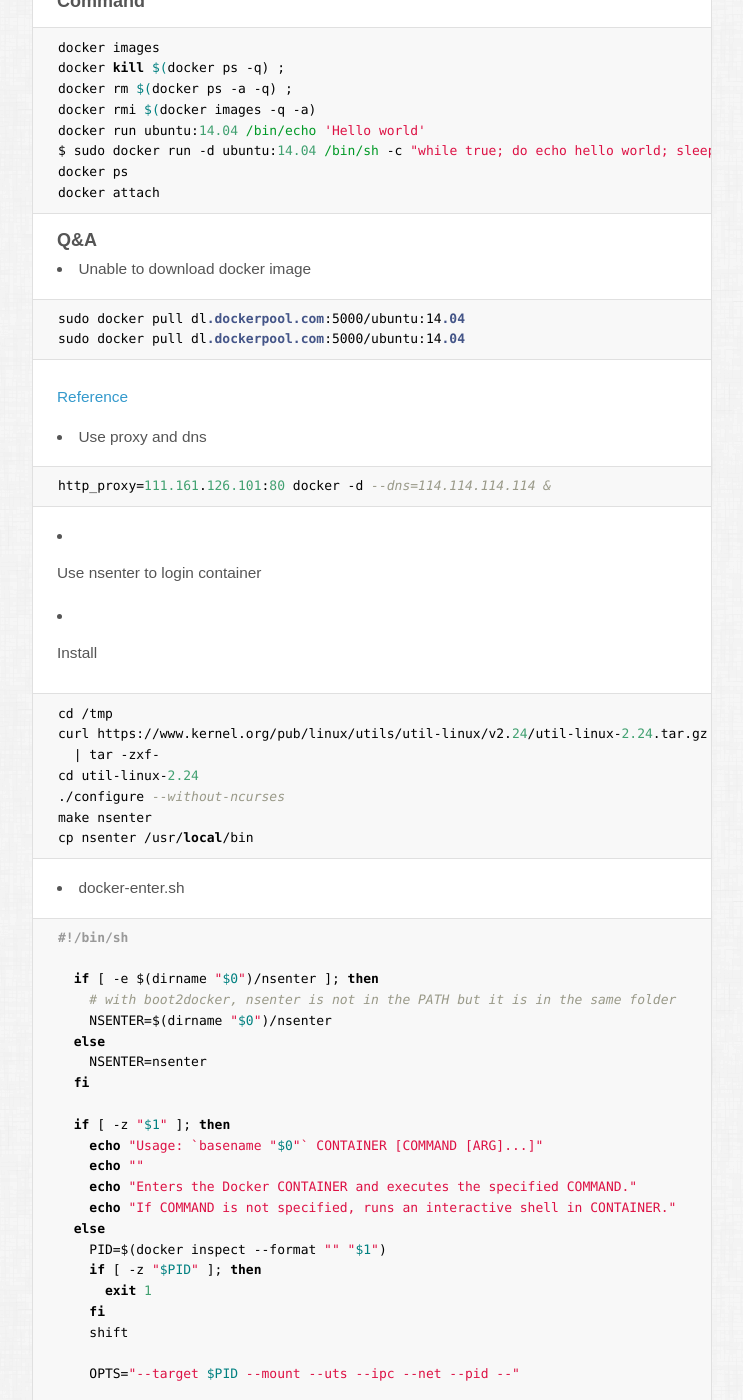
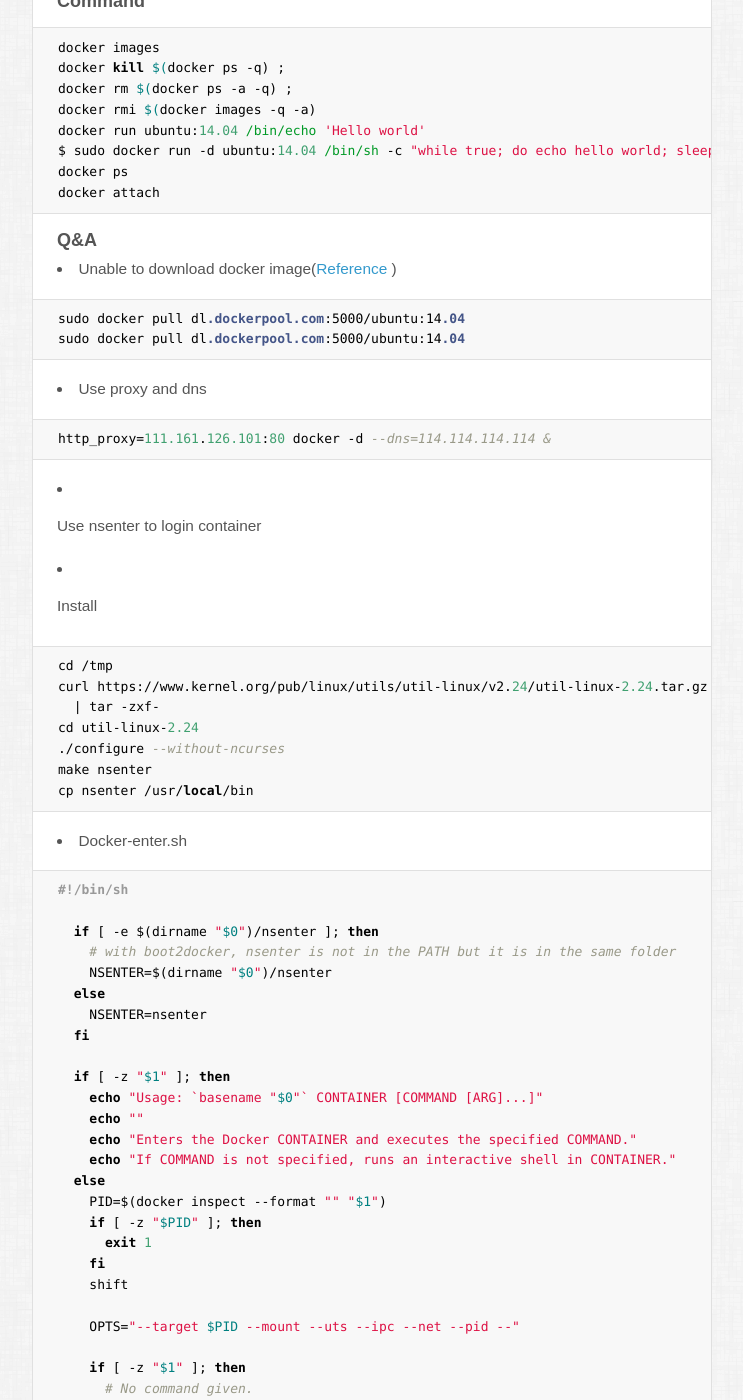
Before and after one commit to wuwenbin2/wuwenbin2.github.io, a Jekyll site: the page built from _posts/2015-10-18-Docker_Guide.md, in a window 1280 px wide and 1400 px high, scrolled down 621 px. Shown: the whole window, without its empty margins (268-1011 px from the left). Built offline with Jekyll 4.4.1, drawn with Linux system fonts in a browser that asks for light colours; some web fonts are replaced; Markdown is read by kramdown in place of the engine named in the settings.

````diff
--- a/_posts/2015-10-18-Docker_Guide.md
+++ b/_posts/2015-10-18-Docker_Guide.md
@@ -42,13 +42,13 @@ docker attach
 
 #Q&A
 
-+ Unable to download docker image
++ Unable to download docker image([Reference](http://dockerpool.com/article/1413082493) )
 
 ```Bash:
 sudo docker pull dl.dockerpool.com:5000/ubuntu:14.04
 sudo docker pull dl.dockerpool.com:5000/ubuntu:14.04
 ```
-[Reference](http://dockerpool.com/article/1413082493)
+
 
 
 + Use proxy and dns
@@ -59,7 +59,7 @@ http_proxy=111.161.126.101:80 docker -d --dns=114.114.114.114 &
 
 + Use nsenter to login container
 
-- Install
+ - Install
 
 ```Bash:
 cd /tmp
@@ -71,7 +71,7 @@ make nsenter
 cp nsenter /usr/local/bin
 ```
 
-- docker-enter.sh
+ - Docker-enter.sh
 
 ```Bash:
 #!/bin/sh
````
